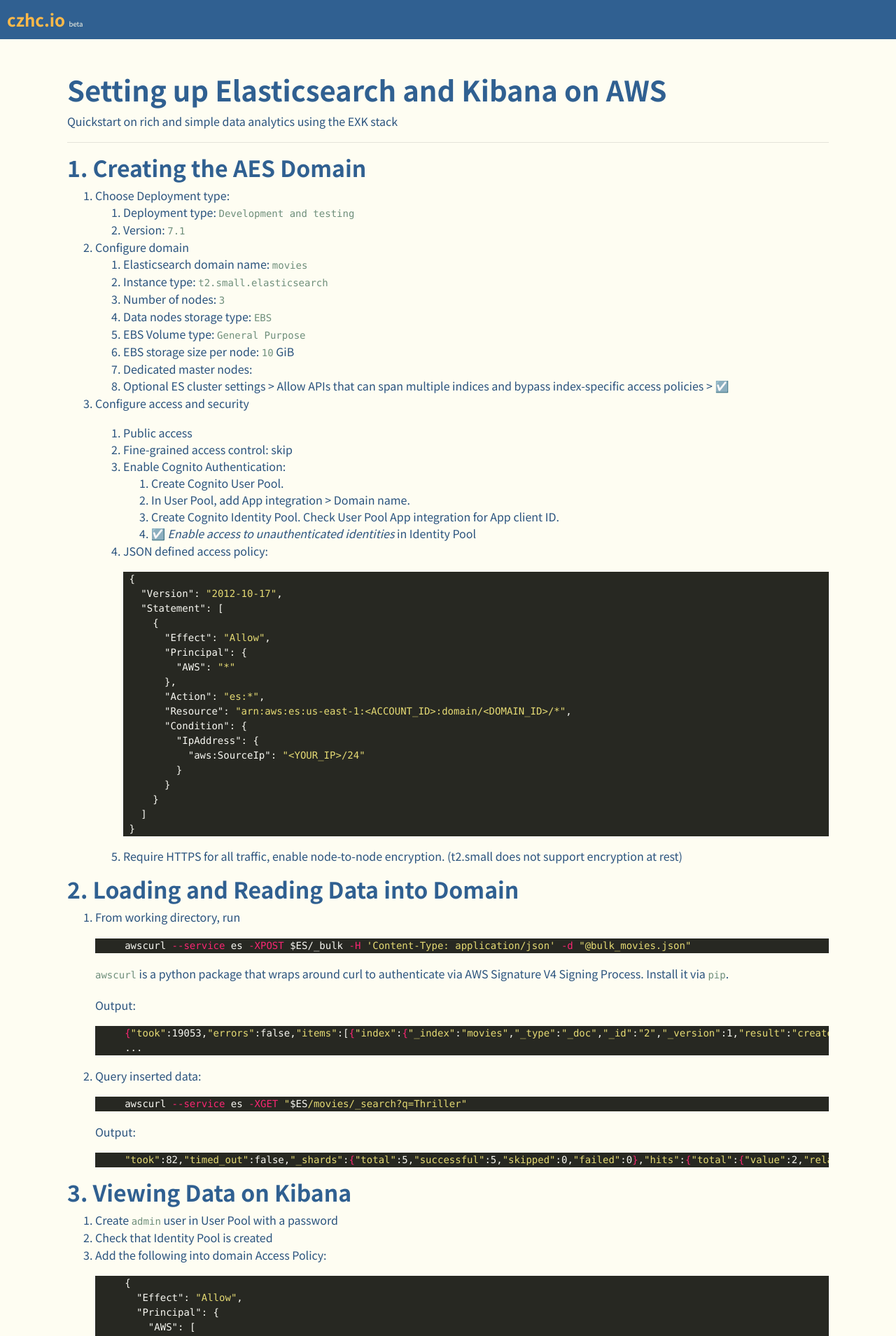
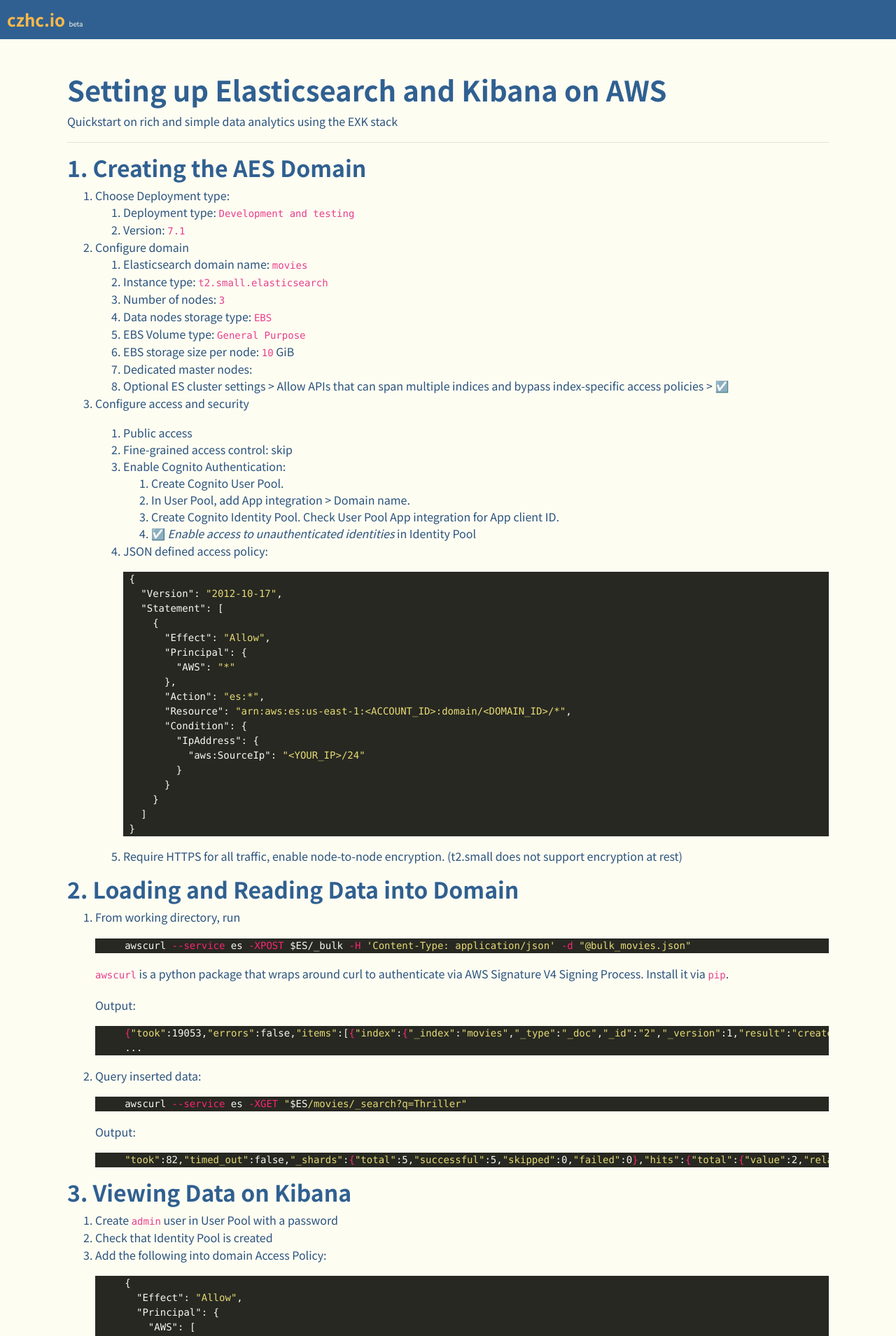
Before and after one commit to czhc/czhc.github.io, a Jekyll site: the page built from collections/_posts/2020-02-19-setting-up-elasticsearch-kibana-aws.md, in a window 1280 px wide. Shown: the top 1909 px of the page at 70% size. Built offline with Jekyll 4.4.1, drawn with Linux system fonts in a browser that asks for light colours; nearby versions of some CDN libraries; emoji names are drawn with the system emoji font.

Commit message:
Restore code color

```diff
--- a/css/post.scss
+++ b/css/post.scss
@@ -18,7 +18,7 @@
 }
 
 code {
-  color: lighten(map-get($colors, green), 30%);
+//  color: lighten(map-get($colors, green), 30%);
 
   @media (prefers-color-scheme: dark) {
     color: map-get($colors, gold)
```
